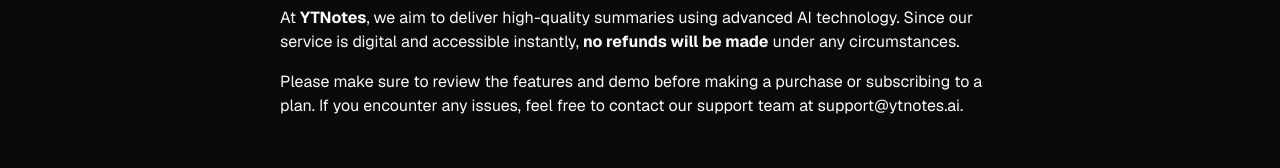
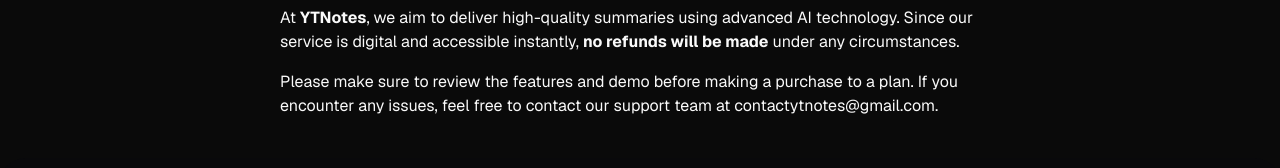
Before and after one commit to amarnath666/youtube_ai_agent, a Next.js app: page /refund-policy in a window 1280 px wide. Shown: the part 207-375 px from the top of the page. Built offline with nearby package versions, Linux system fonts and the light colour scheme.

Commit message:
corrected mail id

```diff
--- a/app/privacy-policy/page.tsx
+++ b/app/privacy-policy/page.tsx
@@ -12,7 +12,7 @@
       All summaries are generated using AI and are stored temporarily to ensure performance. We do not access, store, or track any private user content beyond the scope of the service.
     </p>
     <p className="mb-4">
-      By using YTNotes, you consent to our privacy practices. If you have concerns, please contact us at support@ytnotes.ai.
+      By using YTNotes, you consent to our privacy practices. If you have concerns, please contact us at contactytnotes@gmail.com.
     </p>
   </div>
   <Footer />
--- a/app/refund-policy/page.tsx
+++ b/app/refund-policy/page.tsx
@@ -9,7 +9,7 @@
       At <strong>YTNotes</strong>, we aim to deliver high-quality summaries using advanced AI technology. Since our service is digital and accessible instantly, <strong>no refunds will be made</strong> under any circumstances.
     </p>
     <p className="mb-4">
-      Please make sure to review the features and demo before making a purchase or subscribing to a plan. If you encounter any issues, feel free to contact our support team at support@ytnotes.ai.
+      Please make sure to review the features and demo before making a purchase to a plan. If you encounter any issues, feel free to contact our support team at contactytnotes@gmail.com.
     </p>
   </div>
   <Footer />
```
